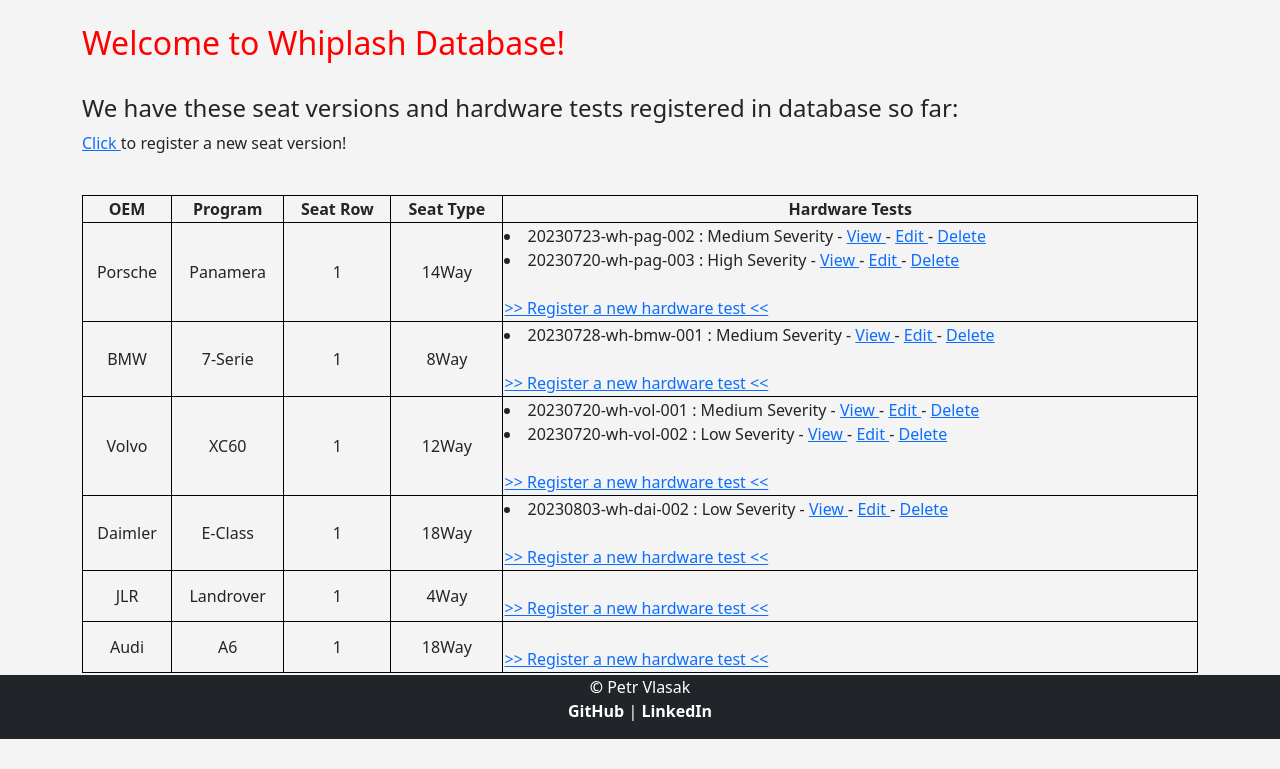
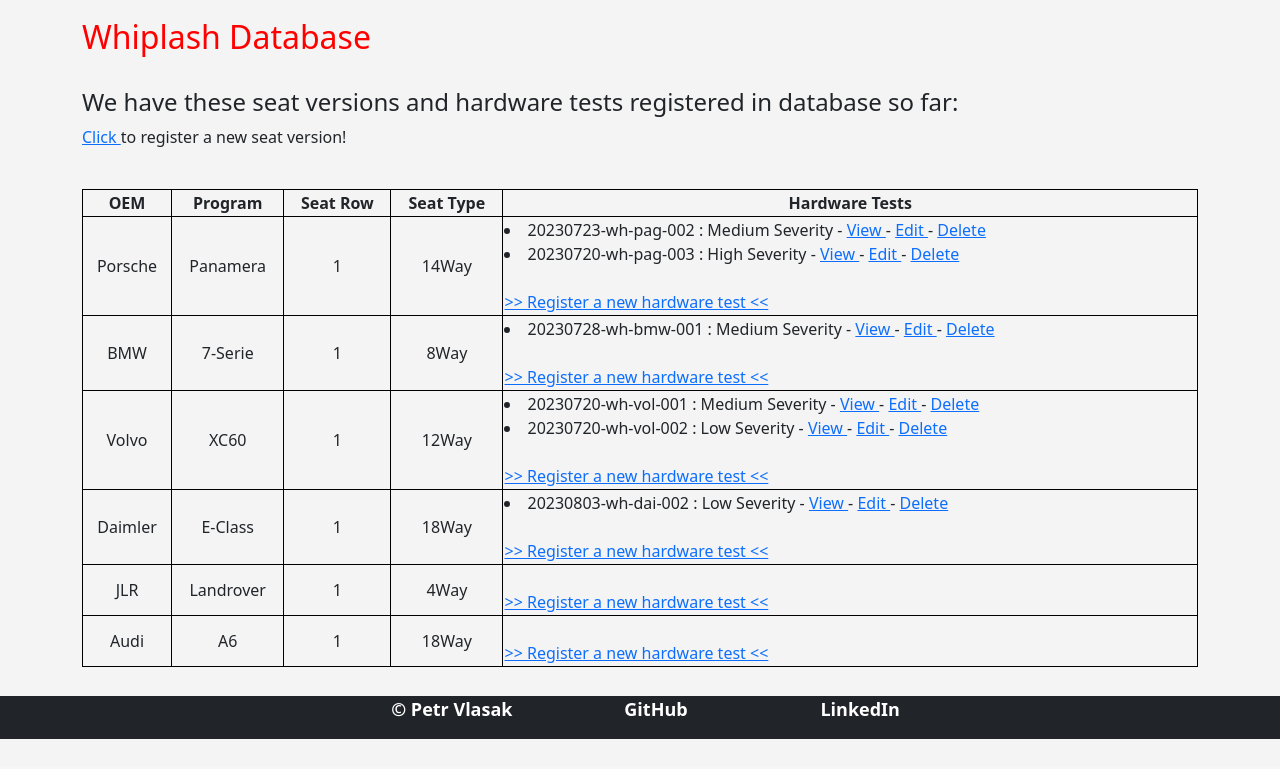
Before and after one commit to pvlasak/Whiplash_Test_Web_App, a Flask app: page /profile in a window 1280 px wide. Shown: the part 56-825 px from the top of the page. After the commit the page ends 795 px from the top, so only its background shows below. Run offline with Flask 3, Linux system fonts and the light colour scheme; a user stored in the database is signed in; data comes from the database, SQL or seed files in the repository.

Commit message:
Navbar and footer have fixed position, Footer formatting changed.

```diff
--- a/static/css/style.css
+++ b/static/css/style.css
@@ -4,6 +4,11 @@
 }
 body {
     background: #f4f4f4;
+}
+
+header {
+    position: fixed;
+    width: 100%;
 }
 
 footer {
@@ -14,20 +19,27 @@
   bottom: 5px;
   background-color: #212529;
   z-index: 2;
-  color: white;
 }
 
+.copyright li {
+    font-weight: bold;
+    font-size: 18px;
+    color: white;
+    list-style-type: none;
+    display: inline-block;
+    width: 200px;
+}
 .container {
-  margin: 0 auto;
-  height: auto;
-}
+  margin-bottom: 100px;
+  margin-top: 50px;
+  }
 
 a[href*='github'] {
   text-decoration: none;
-  color:white;
+  color: white;
 }
 
 a[href*='linkedin'] {
   text-decoration: none;
-  color:white;
+  color: white;
 }
--- a/templates/base.html
+++ b/templates/base.html
@@ -14,17 +14,14 @@
 
     <title> Whiplash Database!</title>
   </head>
-  <body>
+  <header>
     {% include 'navbar.html' %}
-    </br>
+  </header>
+  </br>
     <div class="container">
       {% block content %}
       {% endblock %}
     </div>
-    <br>
-    <br>
-    <br>
-    <br>
     <!-- Optional JavaScript; choose one of the two! -->
 
     <!-- Option 1: Bootstrap Bundle with Popper -->
@@ -36,11 +33,11 @@
     <script src="https://cdn.jsdelivr.net/npm/bootstrap@5.0.2/dist/js/bootstrap.min.js" integrity="sha384-cVKIPhGWiC2Al4u+LWgxfKTRIcfu0JTxR+EQDz/bgldoEyl4H0zUF0QKbrJ0EcQF" crossorigin="anonymous"></script>
     -->
     <footer>
-      <p> <strong> &#169 </strong> Petr Vlasak <br>
-        <a href="https://github.com/pvlasak" target="_blank"> <strong> GitHub </strong>  </a>
-        |
-        <a href="https://www.linkedin.com/in/petr-vlasak-a24371b0/" target="_blank"> <strong> LinkedIn </strong> </a>
-      </p>
+      <ul class="copyright">
+        <li> &#169 Petr Vlasak </li>
+        <li> <a href="https://github.com/pvlasak" target="_blank"> GitHub </a> </li>
+        <li> <a href="https://www.linkedin.com/in/petr-vlasak-a24371b0/" target="_blank"> LinkedIn </a> </li>
+      </ul>
     </footer>
     </body>
 
--- a/templates/index.html
+++ b/templates/index.html
@@ -1,8 +1,9 @@
 {% extends "base.html"  %}
 {%block content%}
-    <h1> Welcome to Whiplash Database! </h1>
     <div class="container">
+        <h1> Welcome to Whiplash Database! </h1>
         <p> New User? <a href="{{url_for('user_register')}}"> Click to register! </a> </p>
+        <br>
         <figure>
             <img src="./static/images/whiplash_pic_01.jpg", style="width:586px;height:319px;">
             <br>
--- a/templates/profile.html
+++ b/templates/profile.html
@@ -11,7 +11,8 @@
          <button type="button" class="btn-close" data-bs-dismiss="alert" aria-label="Close"></button>
         </div>
     {% endfor %}
-    <h2 style="color:red"> Welcome to Whiplash Database! </h2>
+    <main>
+    <h2 style="color:red"> Whiplash Database </h2>
     <br>
     <h4> We have these seat versions and hardware tests registered in database so far: </h4>
     <p> <a href="{{url_for('sample_register')}}"> Click </a> to register a new seat version!  </p>
@@ -48,4 +49,5 @@
         </tr>
         {% endfor %}
     </table>
+    </main>
 {%endblock%}
```
